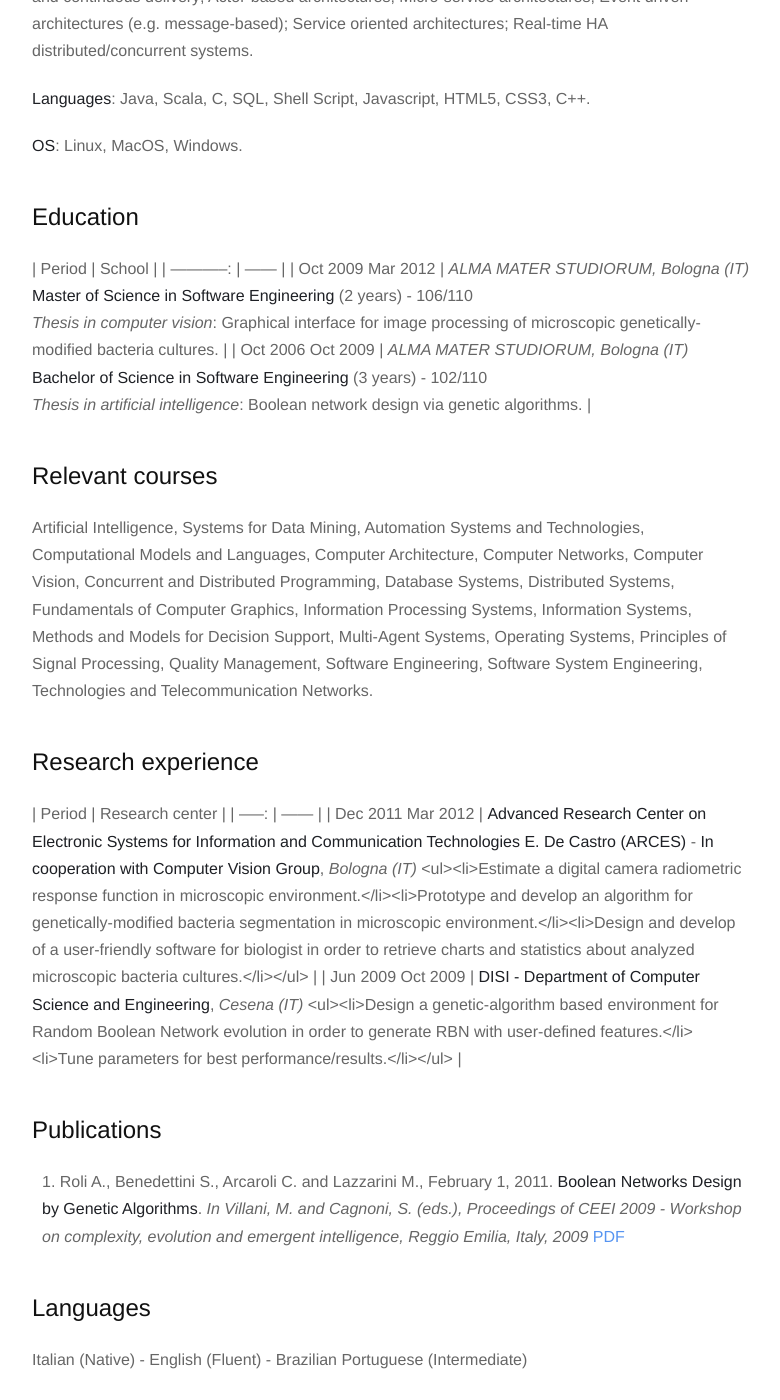
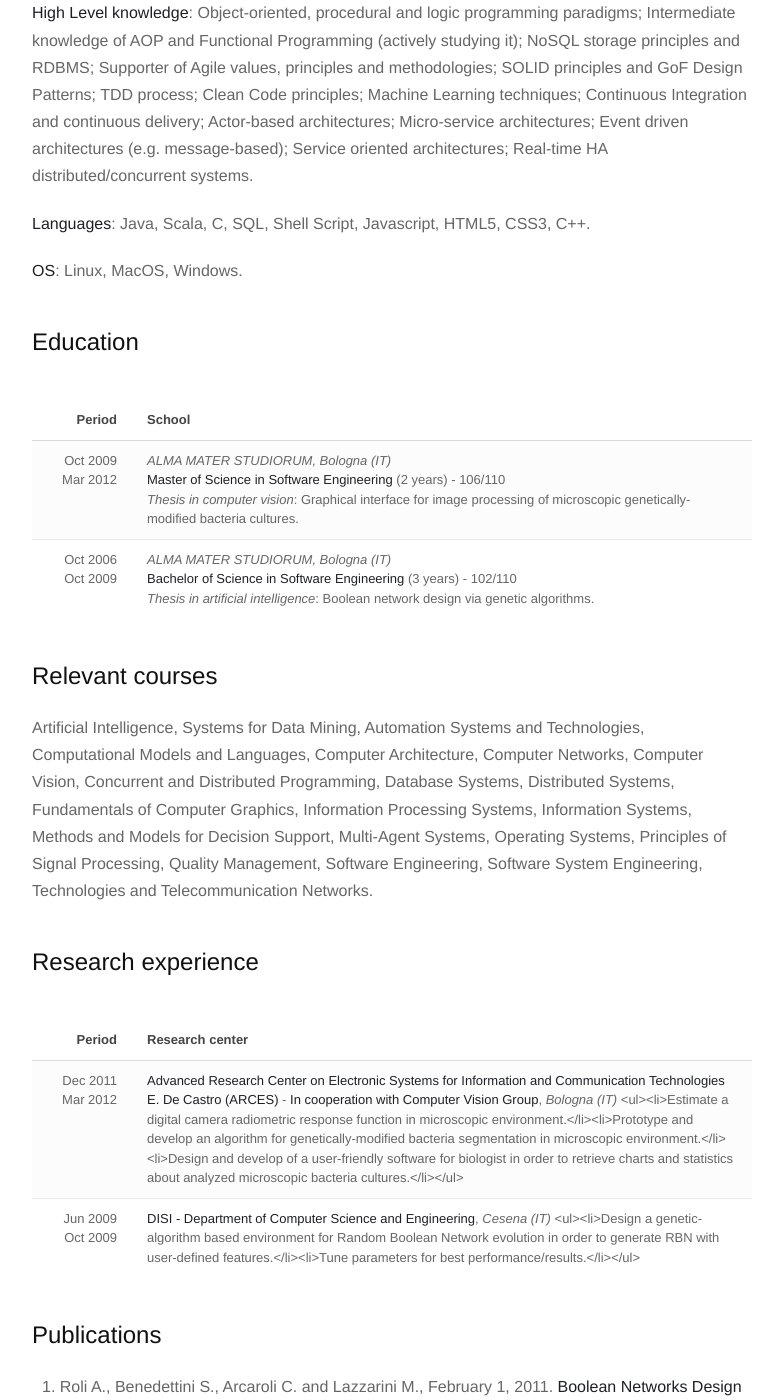
Before and after one commit to espinhogr/espinhogr.github.io, a Jekyll site: the page built from curriculum.md, in a window 1280 px wide and 1400 px high, scrolled down 673 px. Shown: the whole window, without its empty margins (248-1028 px from the left). Built offline with Jekyll 4.4.1, drawn with Linux system fonts in a browser that asks for light colours; nearby versions of some CDN libraries; Markdown is read by kramdown in place of the engine named in the settings; some of the changed text lies outside the part shown.

Commit message:
Made the code compatible with Jekyll 3.x

```diff
--- a/_config.yml
+++ b/_config.yml
@@ -4,11 +4,8 @@ meta_description: "Espinho's personal blog"
 
 aboutPage: true
 
-markdown: redcarpet
-highlighter: pygments
-redcarpet:
-  extensions:
-    - tables
+xgems: [jekyll-paginate]
+
 
 paginate: 20
 baseurl: /
--- a/curriculum.md
+++ b/curriculum.md
@@ -12,6 +12,7 @@ date:   2015-08-04
 </style>
 
 ## Work experience
+
 | Period | Job |
 | -----: | --- |
 | Mar 2014 Ongoing | [VisualDNA](http://www.visualdna.com), _London (UK)_ - __Software Engineer__ |
@@ -25,6 +26,7 @@ __Languages__: Java, Scala, C, SQL, Shell Script, Javascript, HTML5, CSS3, C++.
 __OS__: Linux, MacOS, Windows.
 
 ## Education
+
 | Period | School |
 | -----------: | ------ |
 | Oct 2009 Mar 2012 | _ALMA MATER STUDIORUM, Bologna (IT)_<br />__Master of Science in Software Engineering__ (2 years) - 106/110<br />_Thesis in computer vision_: Graphical interface for image processing of microscopic genetically-modified bacteria cultures. |
@@ -34,6 +36,7 @@ __OS__: Linux, MacOS, Windows.
 Artificial Intelligence, Systems for Data Mining, Automation Systems and Technologies, Computational Models and Languages, Computer Architecture, Computer Networks, Computer Vision, Concurrent and Distributed Programming, Database Systems, Distributed Systems, Fundamentals of Computer Graphics, Information Processing Systems, Information Systems, Methods and Models for Decision Support, Multi-Agent Systems, Operating Systems, Principles of Signal Processing, Quality Management, Software Engineering, Software System Engineering, Technologies and Telecommunication Networks.
 
 ## Research experience
+
 | Period | Research center |
 | -----: | ------ |
 | Dec 2011 Mar 2012 | __Advanced Research Center on Electronic Systems for Information and Communication Technologies E. De Castro (ARCES)__ - __In cooperation with Computer Vision Group__, _Bologna (IT)_ <ul><li>Estimate a digital camera radiometric response function in microscopic environment.</li><li>Prototype and develop an algorithm for genetically-modified bacteria segmentation in microscopic environment.</li><li>Design and develop of a user-friendly software for biologist in order to retrieve charts and statistics about analyzed microscopic bacteria cultures.</li></ul> |
```
